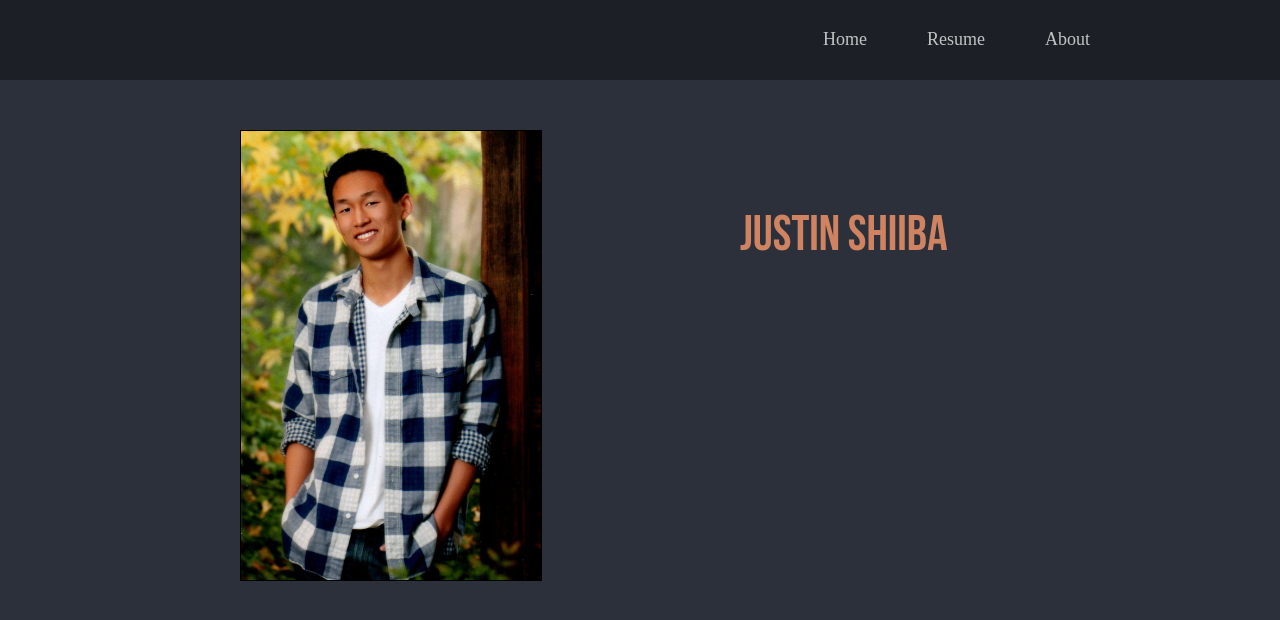
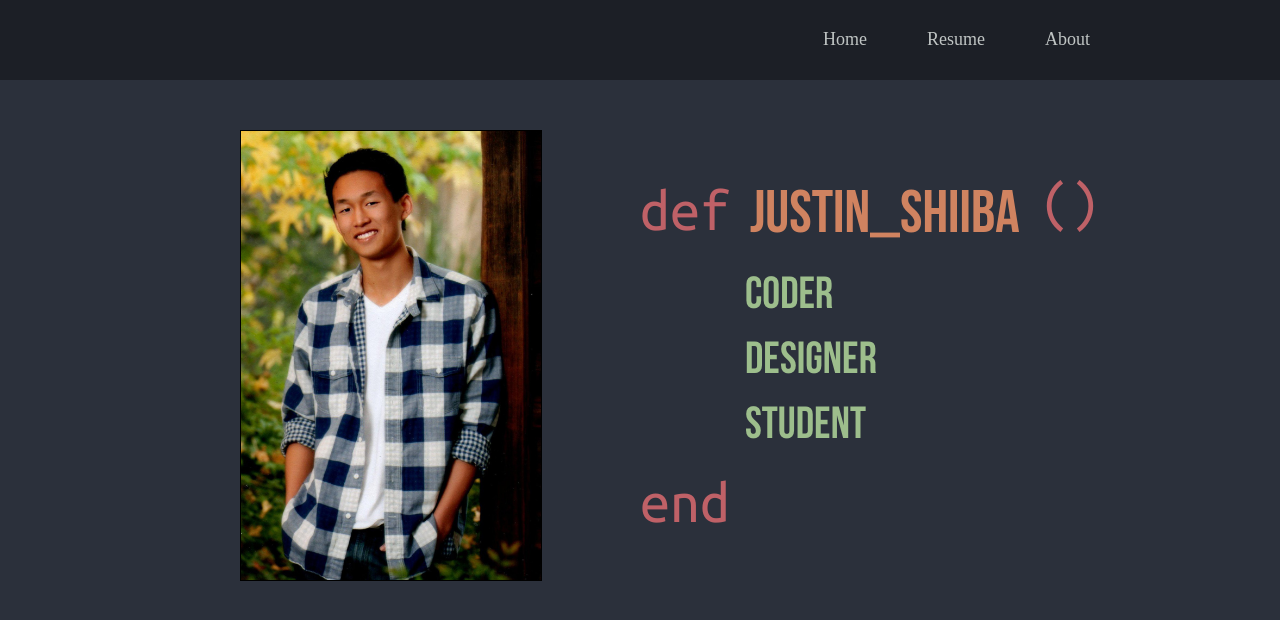
Before and after one commit to jshiiba/jshiiba.github.io, a plain HTML site: page index.html in a window 1280 px wide. Drawn offline with Linux system fonts and the light colour scheme.

Commit message:
Formatted Index page

```diff
--- a/index.html
+++ b/index.html
@@ -26,7 +26,18 @@
 </div>
 
 <div id="main_right" class="main_sec right">
-	<h1 id="main_h1">Justin Shiiba</h1>
+
+	<p id="main_def">def</p>
+	<p id="main_h1">Justin_Shiiba</p>
+	<p id="main_paren">()</p>
+	<div id="main_list_box">
+		<ul id="main_list">
+			<li>Coder</li>
+			<li>Designer</li>
+			<li>Student</li>
+		</ul>
+	</div>
+	<p id="main_end">end</p>
 </div>
 
 </div>
--- a/stylesheets/style.css
+++ b/stylesheets/style.css
@@ -4,8 +4,14 @@
 	src:url("../fonts/BebasNeue.otf");
 }
 
+@font-face {
+	font-family: UbuntuMono;
+	src:url("../fonts/UbuntuMono-R.ttf");
+}
+
 /* clear fix */
-.clear:after {
+.clear:after
+{
      content: ".";
      display: block;
      clear: both;
@@ -109,10 +115,47 @@ img#main_img
 	border: 1px solid black;
 }
 
-h1#main_h1
+p#main_h1
 {
 	color: #D08360;
 	font-family: BebasNeue;
-	font-size: 50px;
-	margin: 120px 0 0 100px;
+	font-size: 60px;
+	margin: -56px 0 0 110px;
 }
+
+p#main_def
+{
+	font-family: UbuntuMono;
+	color: #BF6167;
+	font-size: 60px;
+	margin: 100px 0 0 0px;
+}
+
+p#main_paren
+{
+	font-family: UbuntuMono;
+	color: #BF6167;
+	font-size: 60px;
+	margin: -72px 0 0 400px;
+}
+
+div#main_list_box
+{
+	margin: 30px 0px 0px 95px;
+}
+
+ul#main_list li
+{
+	color: #9DBE8C;
+	font-family: BebasNeue;
+	font-size: 45px;
+	padding:10px;
+}
+
+p#main_end
+{
+	font-family: UbuntuMono;
+	color: #BF6167;
+	font-size: 60px;
+	margin-top: 15px;
+}
```
Also changed, not shown: fonts/UbuntuMono-B.ttf (added), fonts/UbuntuMono-BI.ttf (added), fonts/UbuntuMono-R.ttf (added), fonts/UbuntuMono-RI.ttf (added).
